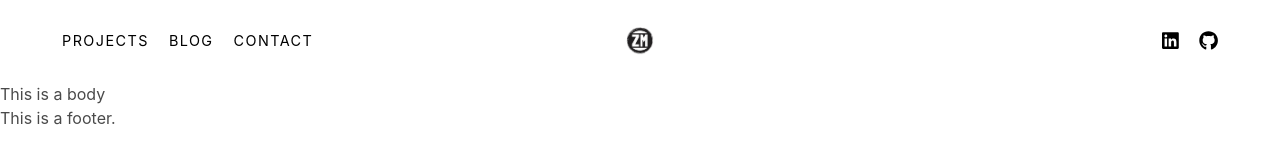
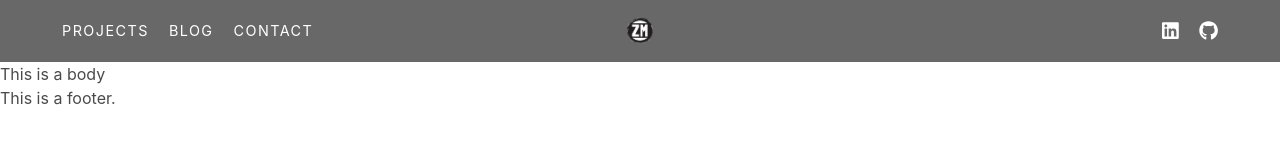
Before and after one commit to zmess24/portfolio, a Gatsby site: page / in a window 1280 px wide. Built offline with nearby package versions, Linux system fonts and the light colour scheme; Gatsby itself is replaced by a stand-in of ours.

Commit message:
Added styling

```diff
--- a/src/components/Header.js
+++ b/src/components/Header.js
@@ -16,10 +16,10 @@ const Header = () => {
                     {/* <a href="/">ZDM</a> */}
                 </section>
                 <section className="navbar-item">
-                    <a href="/">
+                    <a href="https://www.linkedin.com/in/zacmessinger/" target="_blank">
                         <FontAwesomeIcon size="lg" icon={['fab', 'linkedin']}/>
                     </a>
-                    <a href="/">
+                    <a href="https://github.com/zmess24" target="_blank">
                         <FontAwesomeIcon size="lg" icon={['fab', 'github']} />
                     </a>
                 </section>
--- a/src/components/Layout.js
+++ b/src/components/Layout.js
@@ -1,4 +1,4 @@
-import React, { Fragment } from 'react';
+import React, { Fragment, useState} from 'react';
 import '../utils/fontawesome';
 import Header from './Header';
 import Footer from './Footer.js';
--- a/src/pages/master.scss
+++ b/src/pages/master.scss
@@ -4,8 +4,12 @@ $title-color: #ff0000;
 
 @import "~bulma/bulma.sass";
 
+.navbar {
+    background-color: rgba(40,40,40,0.7);
+}
+
 .navbar-menu {
-    padding: 15px 40px;
+    padding: 5px 40px;
     display: flex;
     align-items: center;
     justify-content: space-between;
@@ -31,12 +35,12 @@ $title-color: #ff0000;
         letter-spacing: .1em;
         text-transform: uppercase;
         margin: 0px 10px;
-        color: black;
+        color: white;
         text-decoration: none;
     }
 
     .navbar-item a:hover {
-        color: #eee;
+        color: lightgray;
         transition-duration: 500ms;
     }
 }
```
